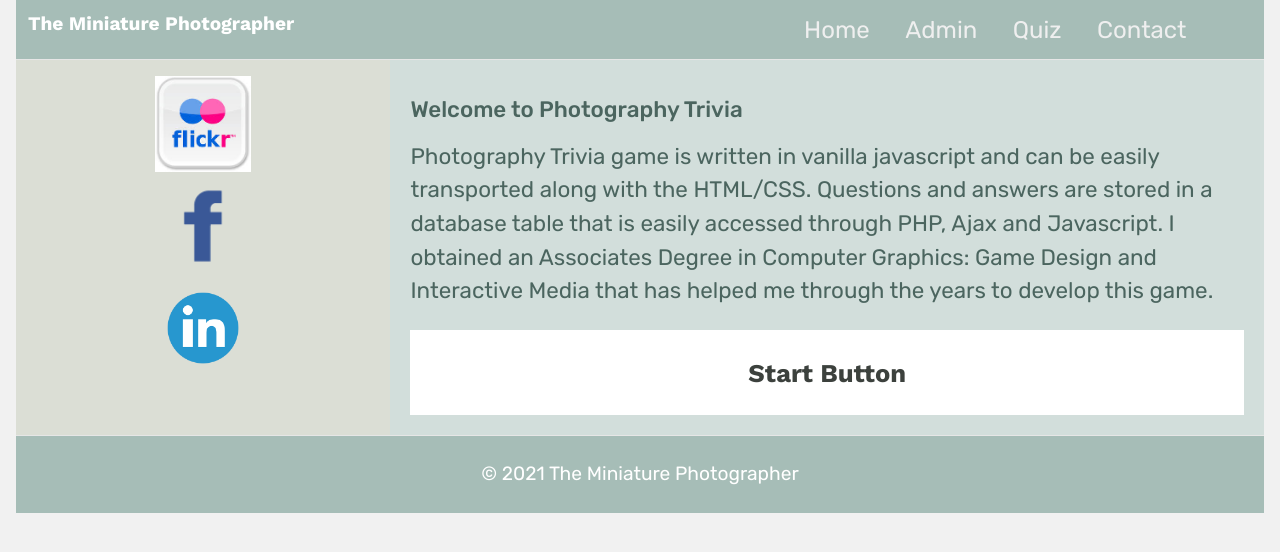
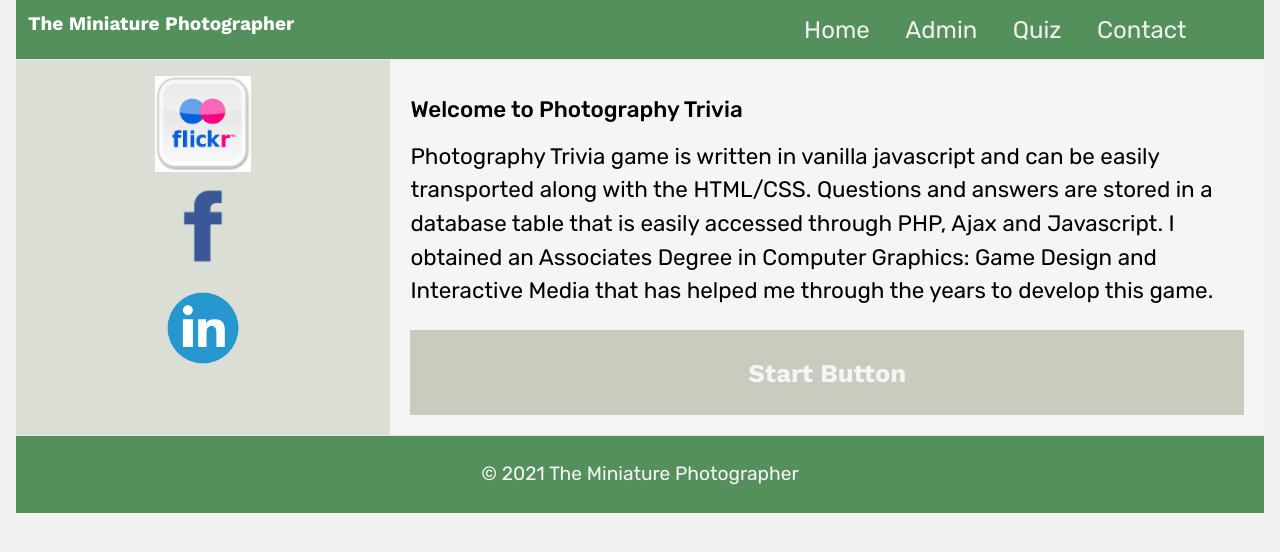
Before and after one commit to Strider64/Miniature01282021, a PHP site: page /game.php in a window 1280 px wide. Shown: the part 201-753 px from the top of the page. Run offline with PHP 8.4, Linux system fonts and the light colour scheme; a stand-in replaces the project's code that opens the database connection.

Commit message:
Redesign of Website

```diff
--- a/assets/css/styles.css
+++ b/assets/css/styles.css
@@ -243,7 +243,7 @@ ol, ul {
   position: relative;
   width: 100%;
   height: 3.700em;
-  background-color: #A6BDB7;
+  background-color: #54905c;
   border-bottom: 1px solid #e6e6e6; }
 
 .nav-title {
@@ -388,8 +388,8 @@ ol, ul {
 
 /* Trivia Game */
 .displayStatus {
-  background-color: #d2dedb;
-  color: #4b655f;
+  background-color: #F5F5F5;
+  color: black;
   padding: 1.250em; }
   .displayStatus h4 {
     font-family: 'Rubik', sans-serif;
@@ -405,19 +405,19 @@ ol, ul {
     height: 1.420em;
     border: none;
     transition: background-color 0.5s ease;
-    background-color: #FFFFFF;
+    background-color: #c7ccbe;
     font-family: 'Work Sans', sans-serif;
     font-size: 1.6em;
     font-weight: bold;
-    color: #3C413D;
+    color: #F5F5F5;
     text-align: center;
     text-decoration: none;
     padding: 0.938em 1.875em; }
     .displayStatus #customBtn:hover {
-      background-color: #DBDED5; }
+      background-color: #bec3b3; }
 
 .triviaContainer {
-  background-color: #89a79f; }
+  background-color: #8ebd94; }
 
 #mainGame {
   padding: 1.250em; }
@@ -604,13 +610,13 @@ form {
 
 /* Footer CSS */
 .colophon {
-  background-color: #A6BDB7;
+  background-color: #54905c;
   text-align: center;
   border-top: 1px solid #e6e6e6;
   padding: 0.313em; }
   .colophon p {
     font-family: 'Rubik', sans-serif;
-    color: #FFFFFF; }
+    color: #F5F5F5; }
 
 /* Approximately the size of an iPad 768px */
 @supports (grid-area: auto) {
--- a/assets/js/edit.js
+++ b/assets/js/edit.js
@@ -150,8 +150,8 @@ createRequest(requestUrl, tableUISuccess, tableUIError);
 
 /* Success function utilizing FETCH */
 const saveUISuccess = function () {
-    status.style.color = myGreen;
-    setTimeout(function () { status.style.color = "#555" ; }, 4000);
+    status.style.color = "#45A049";
+    setTimeout(function () { status.style.color = "#fff" ; }, 4000);
 };
 
 /* If Database Table fails to update data in mysql table */
--- a/assets/js/game.js
+++ b/assets/js/game.js
@@ -83,10 +83,10 @@
 
         const currentQuestion = d.querySelector('#currentQuestion');
         const totalQ = d.querySelector('#totalQuestions');
-        currentQuestion.textContent = (gameIndex + 1) + " out of ";
-        totalQ.textContent = totalQuestions + " questions";
+        currentQuestion.textContent = gameIndex + 1;
+        totalQ.textContent = totalQuestions;
 
-        newClock.style['color'] = '#C63637';
+        newClock.style['color'] = '#2e2e2e';
         newClock.textContent = ((seconds < 10) ? `0${seconds}` : seconds);
         const countdown = () => {
             if (seconds === 0) {
@@ -95,7 +95,7 @@
                 newClock.textContent = "00";
 
                 scoringFcn(userAnswer, correct);
-                highlightFCN(userAnswer, correct);
+                //highlightFCN(userAnswer, correct);
                 calcPercent(answeredRight, total);
                 disableListeners();
                 if ((gameIndex + 1) === totalQuestions) {
--- a/contact.php
+++ b/contact.php
@@ -42,9 +42,9 @@ require_once "vendor/autoload.php";
 </div>
 
 <div class="sidebar">
-    <a class="logo_style" href="http://www.flickr.com/people/pepster/"><img src="assets/images/logo-flickr-256x256-001.jpg"
-                                                                            alt="Flickr Profile"></a>
+    <a class="logo_style" href="https://www.flickr.com/people/pepster/"><img src="assets/images/logo-flickr-256x256-001.jpg" alt="Flickr Profile"></a>
     <a class="logo_style" href="https://www.facebook.com/Pepster64"><img src="assets/images/logo-facebook-400x400-002.png" alt="Miniature Photographer" ></a>
+    <a class="logo_style" href="http://www.linkedin.com/in/johnpepp"><img src="assets/images/logo-linkedin-640x640-001.png" alt="LinkedIn Profile" ></a>
 </div>
 <main id="content" class="main">
     <div id="message">
@@ -86,7 +86,7 @@ require_once "vendor/autoload.php";
             <div id="recaptcha" class="g-recaptcha" data-sitekey="6LdXNpAUAAAAAMwtslAEqbi9CU3sviuv2imYbQfe"
                  data-callback="correctCaptcha"></div>
         <?php } ?>
-        <input id="submitForm" type="submit" name="submit" value="submit" tabindex="7" data-response="">
+        <input id="submitForm" type="submit" name="submit" value="Submit" tabindex="7" data-response="">
 
     </form>
 </main>
--- a/game.php
+++ b/game.php
@@ -49,7 +49,7 @@ require_once "vendor/autoload.php";
 </div>
 <main id="content" class="main">
     <div class="displayStatus">
-
+        <span id="clock"></span>
         <h4 class="displayTitle">Welcome to Photography Trivia</h4>
         <p class="triviaInfo">Photography Trivia game is written in vanilla javascript and can be easily transported along with the
             HTML/CSS.
@@ -66,22 +66,23 @@ require_once "vendor/autoload.php";
     <div id="quiz" class="displayMessage" data-username="Strider">
         <div class="triviaContainer" data-records=" ">
             <div id="mainGame">
-                <div id="headerStyle" data-user="">
-                    <h2>Time Left: <span id="clock"></span><span id="currentQuestion"></span><span
-                                id="totalQuestions"></span></h2>
-                </div>
+
                 <div id="triviaSection" data-correct="">
                     <div id="questionBox">
                         <h2 id="question">What is the Question?</h2>
                     </div>
                     <div id="buttonContainer"></div>
                 </div>
+                <div id="headerStyle" data-user="">
+                    <h2><span id="currentQuestion"></span> out of <span id="totalQuestions"></span> questions</h2>
+                </div>
+
+                <div id="nextStyle">
+                    <button id="next" class="nextBtn">Next</button>
+                </div>
                 <div id="playerStats">
                     <h2 id="score">Score 0 Points</h2>
                     <h2 id="percent">100 percent</h2>
-                </div>
-                <div id="nextStyle">
-                    <button id="next" class="nextBtn">Next</button>
                 </div>
             </div>
         </div>
--- a/sass/partials/_color_theme_1.scss
+++ b/sass/partials/_color_theme_1.scss
@@ -1,6 +1,6 @@
-$color-light-01: #FFFFFF;
+$color-light-01: #F5F5F5;
 $color-medium-01: #DBDED5;
-$color-dark-01: #38603D;
+$color-dark-01: #A6BDB7;
 $color-dark-02: #2f2f2f;
 $color-really-dark-01: #3C413D;
-$color-really-dark-02: #A6BDB7;
+$color-really-dark-02: #38603D;
--- /dev/null
+++ b/sass/partials/_color_theme_2.scss
@@ -0,0 +1,6 @@
+$color-light-01: #fff;
+$color-medium-01: #F24C3A;
+$color-dark-01: #FEFEFE;
+$color-dark-02: #2E2A32;
+$color-really-dark-01: #E6DCCF;
+$color-really-dark-02: #0C2C56;
--- a/sass/styles.scss
+++ b/sass/styles.scss
@@ -94,7 +94,7 @@ ol, ul {
   position: relative;
   width: 100%;
   height: 3.700em;
-  background-color: $color-really-dark-02;
+  background-color: lighten($color-really-dark-02, 15%);
   border-bottom: 1px solid hsl(0, 0%, 90%);
 }
 
@@ -281,7 +281,7 @@ ol, ul {
 /* Trivia Game */
 
 .displayStatus {
-  background-color: lighten($color-really-dark-02, 15%);
+  background-color: $color-light-01;
   color: darken($color-really-dark-02, 35%);
   padding: 1.250em;
 
@@ -303,24 +303,24 @@ ol, ul {
     height: 1.420em;
     border: none;
     transition: background-color 0.5s ease;
-    background-color: $color-light-01;
+    background-color: darken($color-medium-01, 8%);
     font-family: 'Work Sans', sans-serif;
     font-size: 1.6em;
     font-weight: bold;
-    color: $color-really-dark-01;
+    color: $color-light-01;
     text-align: center;
     text-decoration: none;
     padding: 0.938em 1.875em;
 
     &:hover {
-      background-color: $color-medium-01;
+      background-color: darken($color-medium-01, 12%);
     }
   }
 
 }
 
 .triviaContainer {
-  background-color: darken($color-really-dark-02, 10%);
+  background-color: lighten($color-really-dark-02, 35%);
 }
 
 #mainGame {
@@ -553,7 +561,7 @@ form {
 
 /* Footer CSS */
 .colophon {
-  background-color: $color-really-dark-02;
+  background-color: lighten($color-really-dark-02, 15%);
   text-align: center;
   border-top: 1px solid hsl(0, 0%, 90%);
   padding: 0.313em;
```
Also changed, not shown: other parts of assets/css/styles.css (+30 -24 lines), other parts of sass/styles.scss (+25 -17 lines), index.php (+8 -0 lines), 1 other file.
